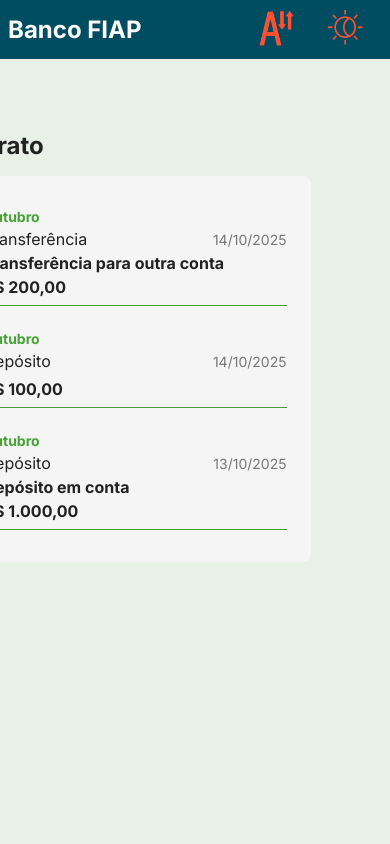
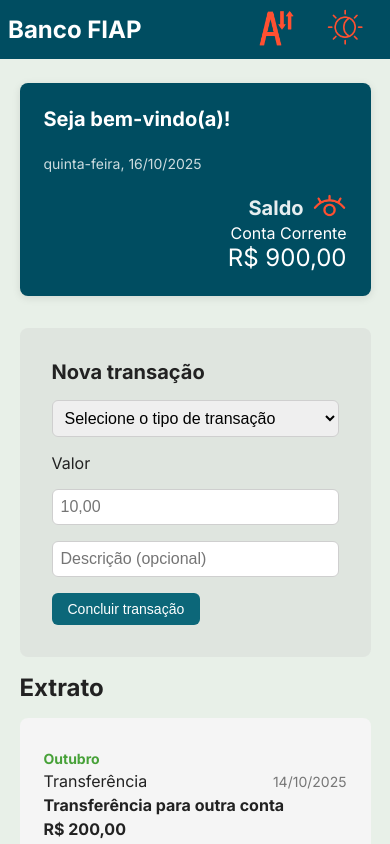
Before and after one commit to JoaovrCandido/tech-challenge-fase-01, a Next.js app: page / in a window 390 px wide. Shown: the top 844 px of the page. Built offline with nearby package versions, Linux system fonts and the light colour scheme.

Commit message:
style: Ajuste estilizações da home e melhorar responsividade

```diff
--- a/app/home.module.css
+++ b/app/home.module.css
@@ -3,22 +3,28 @@
 }
 
 .layout {
-  display: grid;
-  grid-template-columns: 240px 1fr 360px;
-  gap: 2rem;
-  padding: 2rem;
+  display: flex;
+
+  @media (max-width: 768px) {
+    flex-direction: column;
+  }
 }
 
 .mainContent {
   display: flex;
   flex-direction: column;
-  gap: 1.5rem;
+  padding: 0 var(--spacing-lg);
+  /* gap: 1.5rem; */
+
+  @media (max-width: 768px) {
+    padding: 0;
+  }
 }
 
 .transactionsPanel {
   /* background-color: #ffffff; */
   border-radius: 8px;
-  padding: 1rem 1.5rem;
+  /* padding: 1rem 1.5rem; */
   display: flex;
   flex-direction: column;
   gap: 1rem;
--- a/app/page.tsx
+++ b/app/page.tsx
@@ -115,7 +115,7 @@ export default function Home() {
     <div className={style.layout}>
       {!isMobile && <Menu />}
 
-      <main className={style.mainContent}>
+      <div className={style.mainContent}>
         <BoxBalance balance={formatedBalance} dateString={displayDate} />
 
         <NewTransaction
@@ -129,7 +129,7 @@ export default function Home() {
           onSubmit={handleSubmit}
           disabled={isSubmitting}
         />
-      </main>
+      </div>
 
       {(
         <Link href="/transacoes">
--- a/components/NewTransaction/NewTransaction.module.css
+++ b/components/NewTransaction/NewTransaction.module.css
@@ -17,7 +17,7 @@
     background-color: rgba(207, 207, 207, 0.35);
     padding: var(--spacing-xl);
     border-radius: var(--radius-md);
-    margin-top: var(--spacing-md);
+    margin: var(--spacing-md) 0;
 }
 
 .newTransaction h3, .newTransaction p {
```
